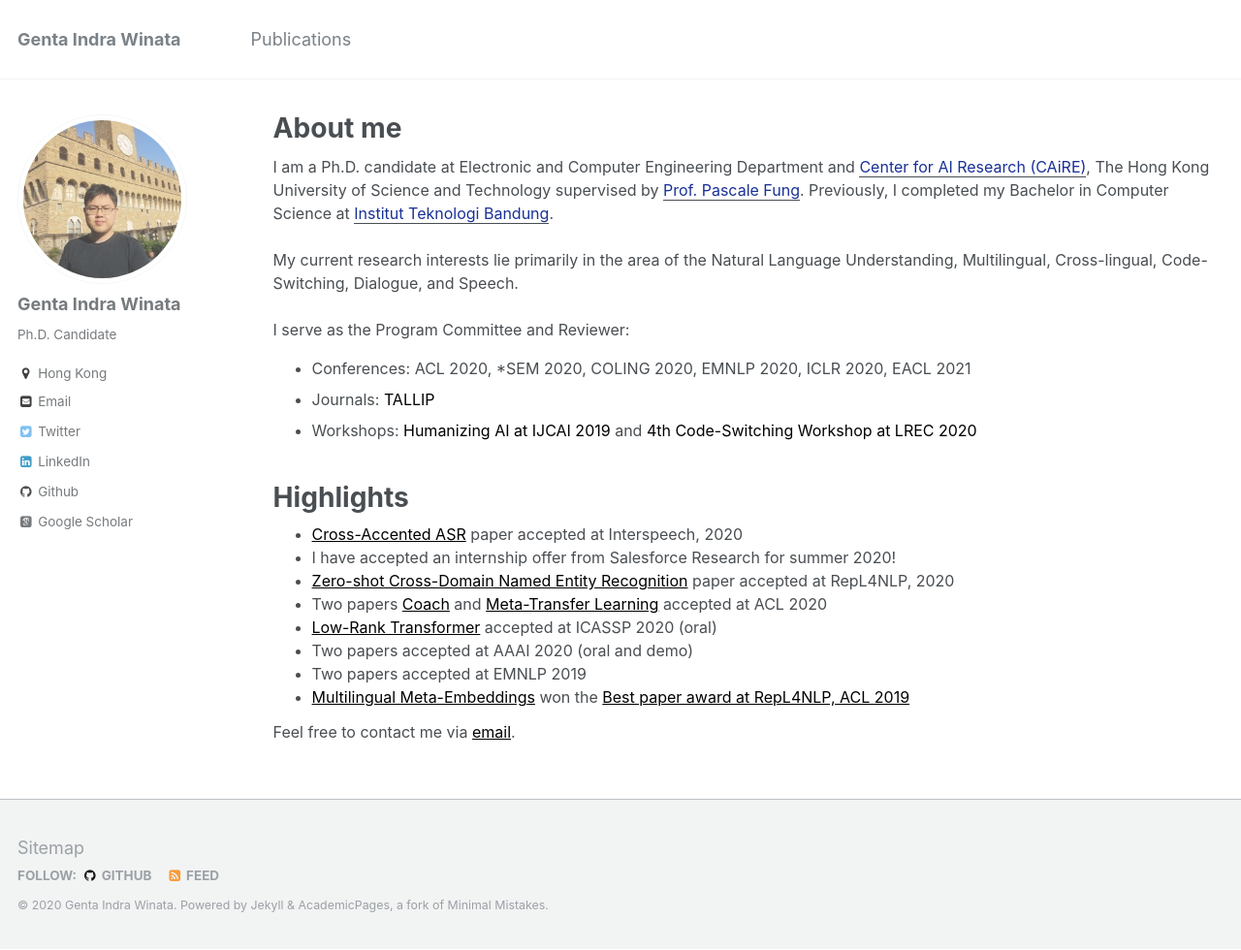
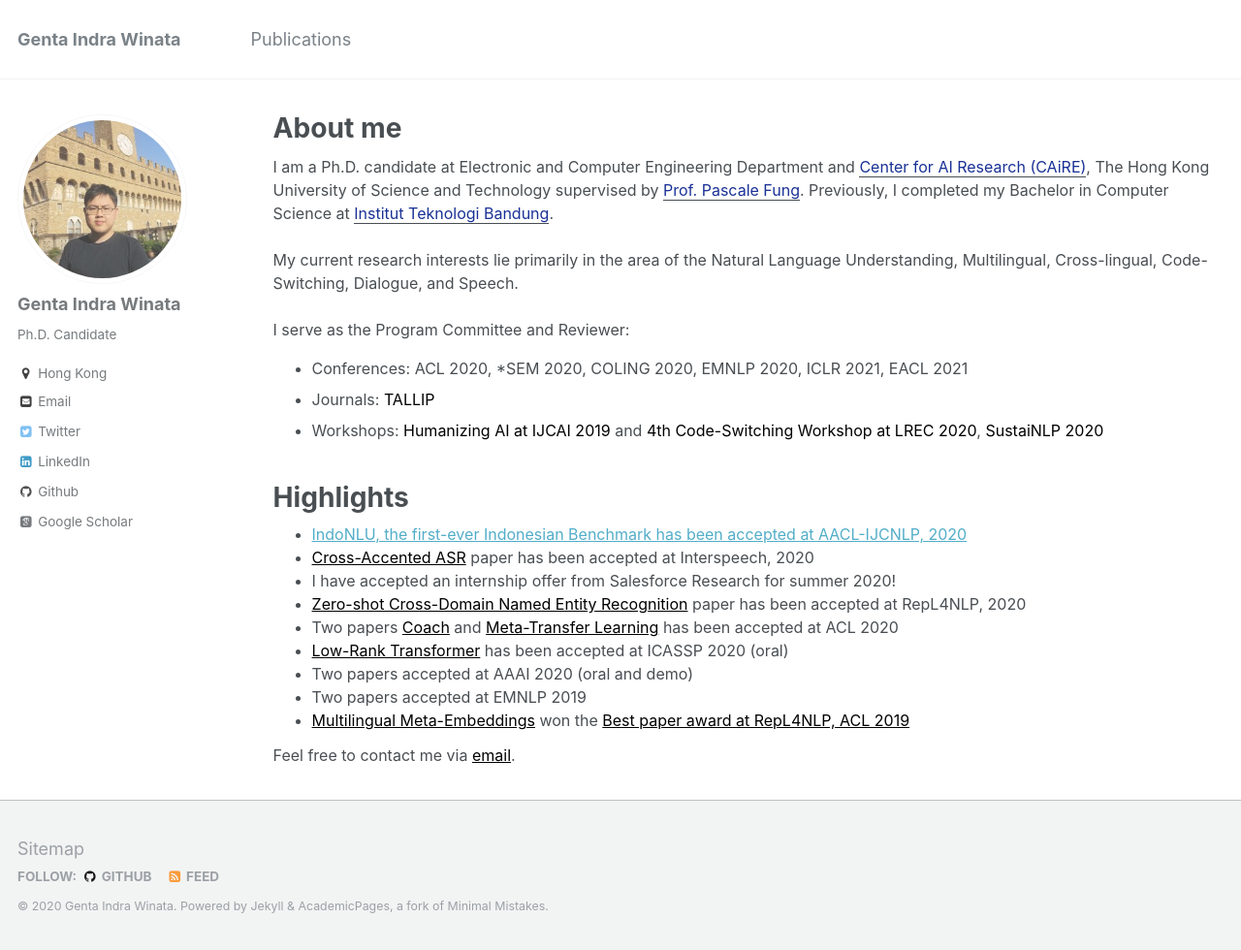
Before and after one commit to gentaiscool/gentaiscool.github.io, a Jekyll site: the page built from _pages/about.md, in a window 1280 px wide and 980 px high. Shown: the whole window at 97% size. Built offline with Jekyll 4.4.1, drawn with Linux system fonts in a browser that asks for light colours; some web fonts are replaced.

Commit message:
add AACL publication + modify about page

```diff
--- a/_layouts/about.html
+++ b/_layouts/about.html
@@ -66,9 +66,9 @@ layout: default
             <br/><br/>
             I serve as the Program Committee and Reviewer:
             <ul>
-              <li>Conferences: ACL 2020, *SEM 2020, COLING 2020, EMNLP 2020, ICLR 2020, EACL 2021</li>
+              <li>Conferences: ACL 2020, *SEM 2020, COLING 2020, EMNLP 2020, ICLR 2021, EACL 2021</li>
               <li>Journals: <a href="https://dl.acm.org/journal/tallip" style="color:#000000">TALLIP</a></li>
-              <li>Workshops: <a href="https://www.humanizing-ai.com/program.html" style="color:#000000">Humanizing AI at IJCAI 2019</a> and <a href="https://cod1r.github.io/Code-Switching/" style="color:#000000">4th Code-Switching Workshop at LREC 2020</a></li>
+              <li>Workshops: <a href="https://www.humanizing-ai.com/program.html" style="color:#000000">Humanizing AI at IJCAI 2019</a> and <a href="https://cod1r.github.io/Code-Switching/" style="color:#000000">4th Code-Switching Workshop at LREC 2020</a>, <a href="https://sites.google.com/view/sustainlp2020" style="color:#000000">SustaiNLP 2020</a></li>
             </ul>
           </div>
         </div>
@@ -79,11 +79,12 @@ layout: default
       <h1 class="page__title" itemprop="headline">Highlights</h1>
       <ul style="line-height:100%; font-size:16px">
         <!-- <li>Program Committee of <a href="https://cod1r.github.io/Code-Switching/" style="color:#000000">4th Code-Switching Workshop, LREC 2020</a></li> -->
-        <li><a href="https://arxiv.org/pdf/2003.01901.pdf" style="color:#000000">Cross-Accented ASR</a> paper accepted at Interspeech, 2020</li>
+        <li><a href="https://arxiv.org/pdf/2009.05387.pdf">IndoNLU, the first-ever Indonesian Benchmark has been accepted at AACL-IJCNLP, 2020</a></li>
+        <li><a href="https://arxiv.org/pdf/2003.01901.pdf" style="color:#000000">Cross-Accented ASR</a> paper has been accepted at Interspeech, 2020</li>
         <li>I have accepted an internship offer from Salesforce Research for summer 2020!</li>
-        <li><a href="https://arxiv.org/pdf/2002.05923.pdf" style="color:#000000">Zero-shot Cross-Domain Named Entity Recognition</a> paper accepted at RepL4NLP, 2020</li>
-        <li>Two papers <a href="https://arxiv.org/abs/2004.11727" style="color:#000000">Coach</a> and <a href="https://arxiv.org/abs/2004.14228" style="color:#000000">Meta-Transfer Learning</a> accepted at ACL 2020</li>
-        <li><a href="https://arxiv.org/abs/1910.13923" style="color:#000000">Low-Rank Transformer</a> accepted at ICASSP 2020 (oral)</li>
+        <li><a href="https://arxiv.org/pdf/2002.05923.pdf" style="color:#000000">Zero-shot Cross-Domain Named Entity Recognition</a> paper has been accepted at RepL4NLP, 2020</li>
+        <li>Two papers <a href="https://arxiv.org/abs/2004.11727" style="color:#000000">Coach</a> and <a href="https://arxiv.org/abs/2004.14228" style="color:#000000">Meta-Transfer Learning</a> has been accepted at ACL 2020</li>
+        <li><a href="https://arxiv.org/abs/1910.13923" style="color:#000000">Low-Rank Transformer</a> has been accepted at ICASSP 2020 (oral)</li>
         <li>Two papers accepted at AAAI 2020 (oral and demo)</li>
         <li>Two papers accepted at EMNLP 2019</li>
         <li><a href="https://www.aclweb.org/anthology/W19-4320.pdf" style="color:#000000">Multilingual Meta-Embeddings</a> won the <a href="https://twitter.com/seb_ruder/status/1157318969977704448" style="color:#000000">Best paper award at RepL4NLP, ACL 2019</a></li>
```
Also changed, not shown: _publications/2020-09-14-paper-indonlu.md (added, +13 -0 lines).
